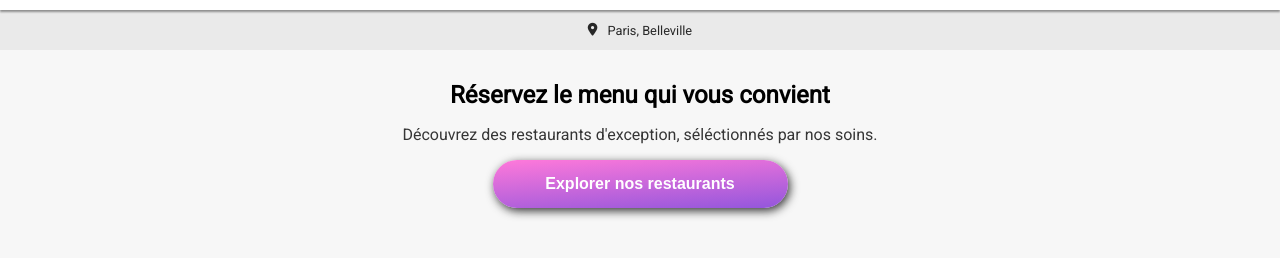
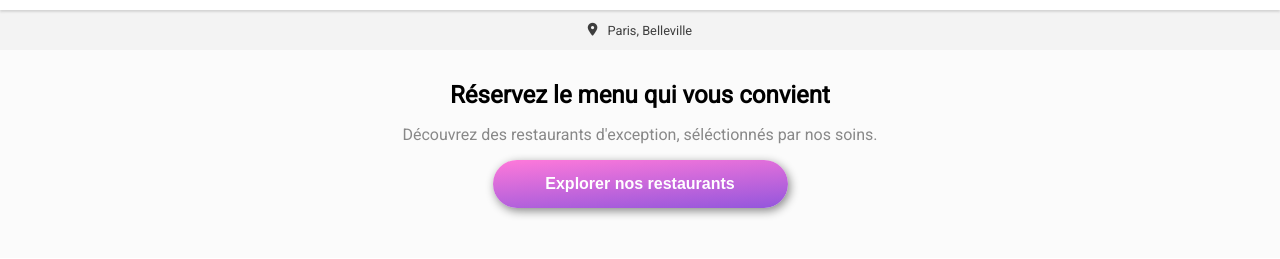
Before and after one commit to Citry-fr/TristanFaudaRole_3_19012021, a website: page html/home.html in a window 1280 px wide. Shown: the part 47-306 px from the top of the page. Drawn offline with Linux system fonts and the light colour scheme; a web font is replaced by a local one.

Commit message:
Fixing map color

```diff
--- a/sass/layouts/_header.scss
+++ b/sass/layouts/_header.scss
@@ -3,15 +3,15 @@
     display: flex;
     justify-content: center;
     gap: 10px;
-    background-color: map-get($color, lgrey);
+    background-color: lighten(map-get($color, grey), 42%);
     &__map {
       align-self: center;
       font-size: 0.8em;
-      color: darken(map-get($color, dgrey), 5%);
+      color: darken(map-get($color, grey), 29%);
     }
     &__p {
       font-size: 0.8em;
-      color: darken(map-get($color, dgrey), 5%);
+      color: darken(map-get($color, grey), 29%);
     }
   }
 }
--- a/sass/layouts/_main-header.scss
+++ b/sass/layouts/_main-header.scss
@@ -1,7 +1,7 @@
 .main__header {
   &__teaser {
     display: flex;
-    background-color: lighten(map-get($color, lgrey), 5%);
+    background-color: lighten(map-get($color, grey), 45%);
     flex-direction: column;
     align-items: center;
     text-align: center;
@@ -12,7 +12,7 @@
       margin-bottom: 0%;
     }
     &__p {
-      color: map-get($color, dgrey);
+      color: map-get($color, grey);
       font-size: 1em;
     }
     &__button {
@@ -24,13 +24,14 @@
       width: 75%;
       max-width: 295px;
       max-height: 66px;
+      min-width: 129px;
       padding: 15px 0px 15px 0px;
       border-radius: 25px;
       text-decoration: none;
       border: none;
       color: white;
       font-weight: bold;
-      box-shadow: 2px 3px 10px map-get($color, dgrey);
+      box-shadow: 2px 3px 10px map-get($color, grey);
       font-size: 1em;
     }
   }
--- a/sass/layouts/_nav.scss
+++ b/sass/layouts/_nav.scss
@@ -1,13 +1,9 @@
 .header__nav {
   display: flex;
   padding: 20px 0px 13px 0px;
-  box-shadow: 0px 2px 2px lighten(map-get($color, dgrey), 35%);
+  box-shadow: 0px 2px 2px lighten(map-get($color, grey), 30%);
   position: relative;
   z-index: 1;
-  @include mobile {
-    padding: 20px 0px 13px 0px;
-    box-shadow: 0px 2px 2px lighten(map-get($color, dgrey), 35%);
-  }
   &__a {
     display: flex;
     width: 100%;
--- a/sass/utils/_variables.scss
+++ b/sass/utils/_variables.scss
@@ -9,8 +9,7 @@ $color: (
   primary: #9356dc,
   secondary: #ff79da,
   tertiary: #99e2d0,
-  lgrey: #eaeaea,
-  dgrey: #353535,
+  grey: #888,
 );
 
 $font: (
```
Also changed, not shown: css/style.css, 1 other file.
